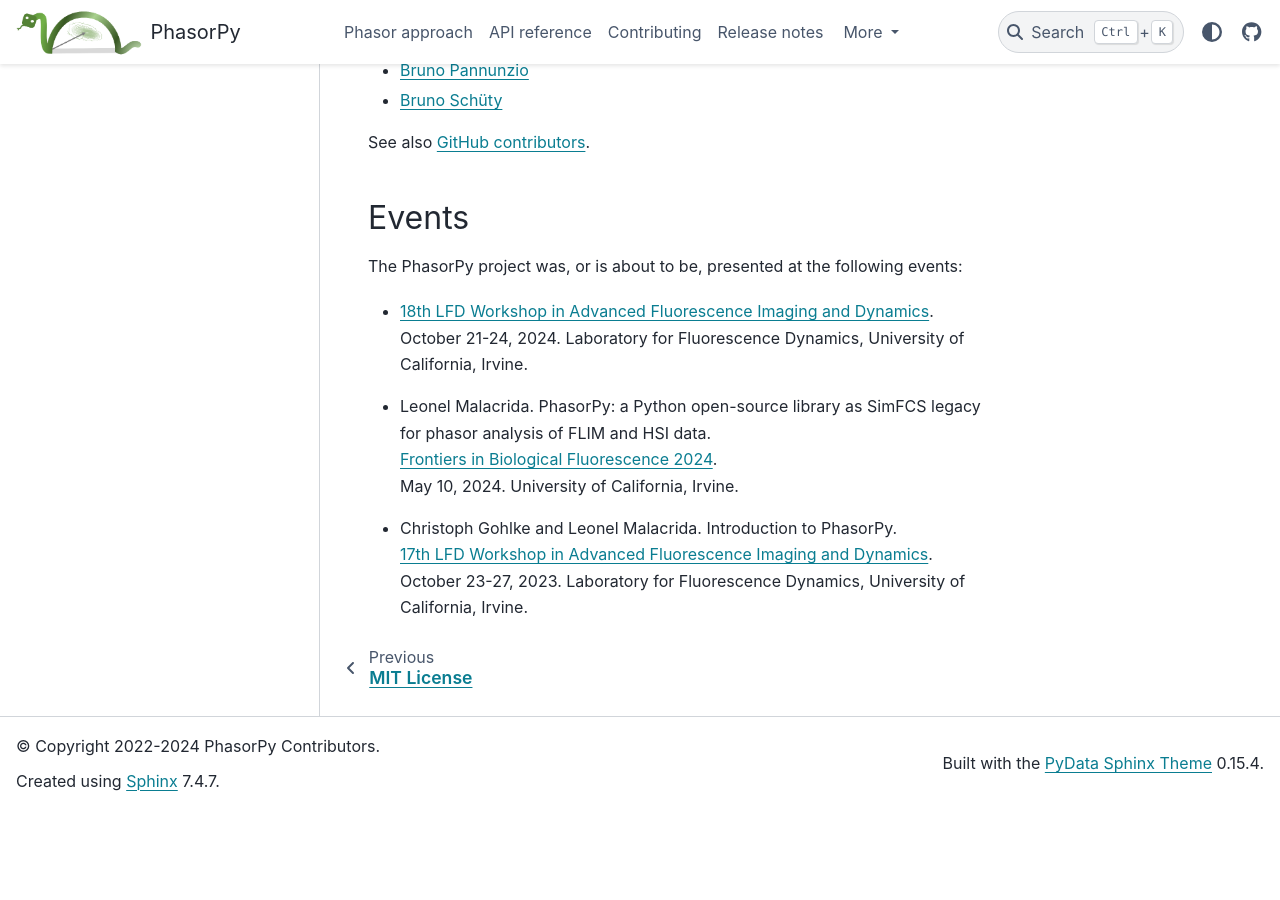
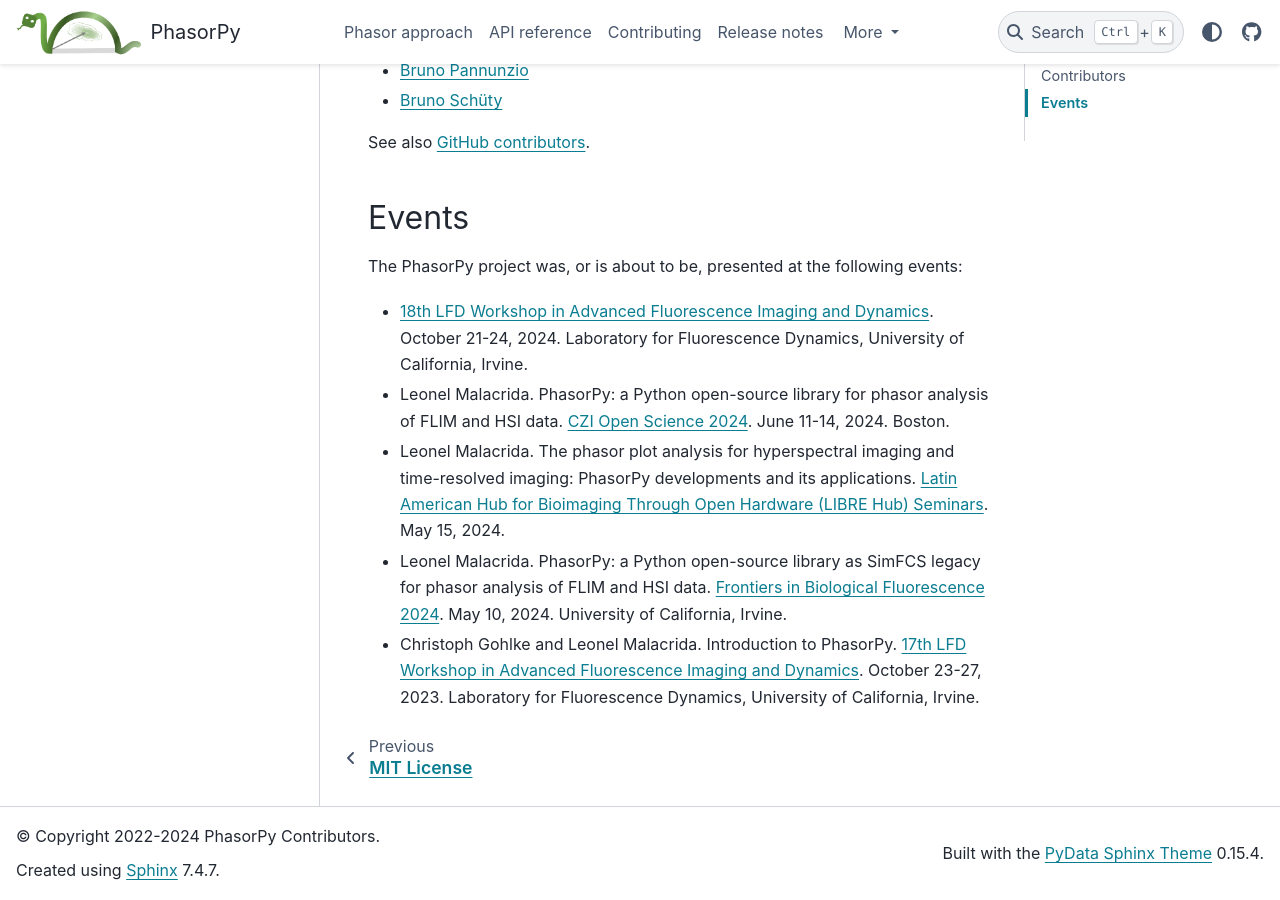
Before and after one commit to phasorpy/phasorpy, a Sphinx documentation site: the page built from docs/about.rst, in a window 1280 px wide and 900 px high, scrolled down 715 px. Built offline with Sphinx 7.4.7 and the PyData theme 0.15.4, drawn with Linux system fonts in a browser that asks for light colours; pages that are not in the unit, such as notebooks, are missing from menus; before the commit the page ends 1525 px from its top, so only the background shows below that.

Commit message:
Add Open Science and LIBRE Hub events

```diff
--- a/docs/about.rst
+++ b/docs/about.rst
@@ -44,19 +44,31 @@
 
 The PhasorPy project was, or is about to be, presented at the following events:
 
-- | `18th LFD Workshop in Advanced Fluorescence Imaging and Dynamics
-    <https://www.lfd.uci.edu/workshop/>`_.
-  | October 21-24, 2024. Laboratory for Fluorescence Dynamics,
-    University of California, Irvine.
+- `18th LFD Workshop in Advanced Fluorescence Imaging and Dynamics
+  <https://www.lfd.uci.edu/workshop/>`_.
+  October 21-24, 2024. Laboratory for Fluorescence Dynamics,
+  University of California, Irvine.
 
-- | Leonel Malacrida. PhasorPy: a Python open-source library as SimFCS legacy
-    for phasor analysis of FLIM and HSI data.
-  | `Frontiers in Biological Fluorescence 2024
-    <https://www.lfd.uci.edu/frontiers/>`_.
-  | May 10, 2024. University of California, Irvine.
+- Leonel Malacrida. PhasorPy: a Python open-source library for phasor
+  analysis of FLIM and HSI data.
+  `CZI Open Science 2024
+  <https://chanzuckerberg.com/science/programs-resources/open-science/>`_.
+  June 11-14, 2024. Boston.
 
-- | Christoph Gohlke and Leonel Malacrida. Introduction to PhasorPy.
-  | `17th LFD Workshop in Advanced Fluorescence Imaging and Dynamics
-    <https://www.lfd.uci.edu/workshop/>`_.
-  | October 23-27, 2023. Laboratory for Fluorescence Dynamics,
-    University of California, Irvine.
+- Leonel Malacrida. The phasor plot analysis for hyperspectral imaging and
+  time-resolved imaging: PhasorPy developments and its applications.
+  `Latin American Hub for Bioimaging Through Open Hardware (LIBRE Hub)
+  Seminars <https://librehub.github.io/2024/04/03/leonel-malacrida.html>`_.
+  May 15, 2024.
+
+- Leonel Malacrida. PhasorPy: a Python open-source library as SimFCS legacy
+  for phasor analysis of FLIM and HSI data.
+  `Frontiers in Biological Fluorescence 2024
+  <https://www.lfd.uci.edu/frontiers/>`_.
+  May 10, 2024. University of California, Irvine.
+
+- Christoph Gohlke and Leonel Malacrida. Introduction to PhasorPy.
+  `17th LFD Workshop in Advanced Fluorescence Imaging and Dynamics
+  <https://www.lfd.uci.edu/workshop/>`_.
+  October 23-27, 2023. Laboratory for Fluorescence Dynamics,
+  University of California, Irvine.
```
